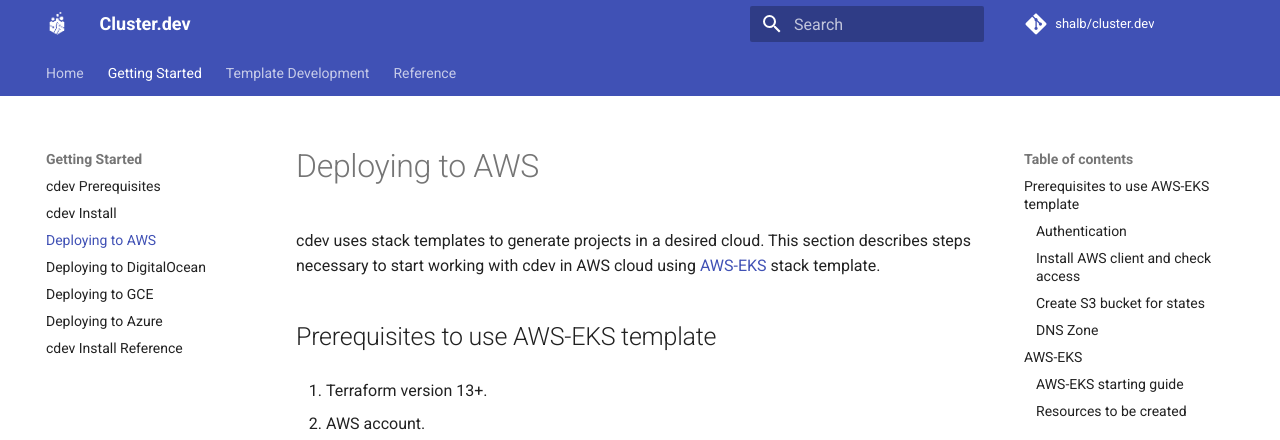
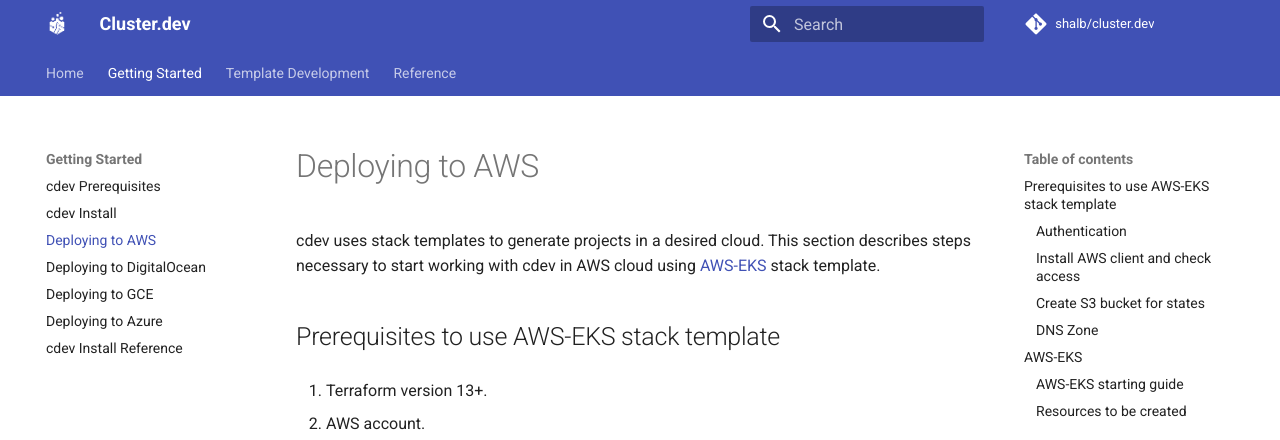
Before and after one commit to shalb/cluster.dev, an MkDocs documentation site: the page built from docs/aws-cloud-provider.md, in a window 1280 px wide and 900 px high. Shown: the top 440 px of the window. Built offline with MkDocs 1.6.1 and Material for MkDocs 9.7.7, drawn with Linux system fonts in a browser that asks for light colours; comment, search, counter and statistics services are not loaded.

Commit message:
Update aws-cloud-provider.md

```diff
--- a/docs/aws-cloud-provider.md
+++ b/docs/aws-cloud-provider.md
@@ -2,7 +2,7 @@
 
 cdev uses stack templates to generate projects in a desired cloud. This section describes steps necessary to start working with cdev in AWS cloud using [AWS-EKS](https://github.com/shalb/cdev-aws-eks) stack template.
 
-## Prerequisites to use AWS-EKS template
+## Prerequisites to use AWS-EKS stack template
 
 1. Terraform version 13+.
 
```
